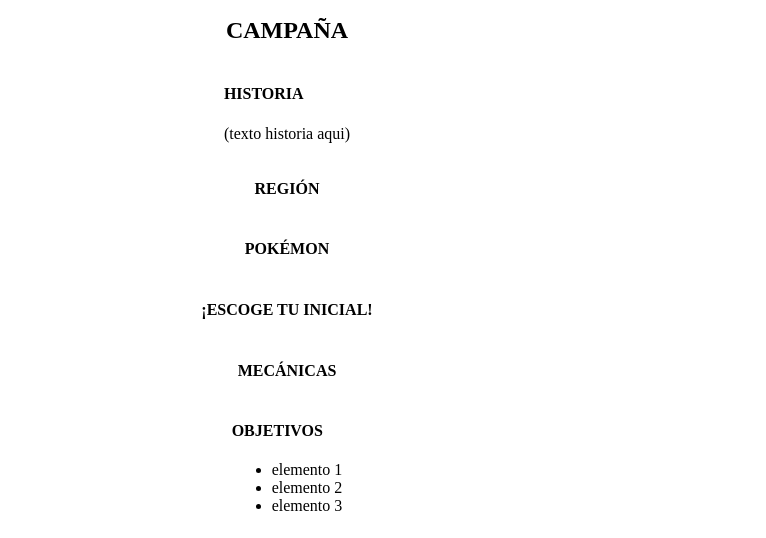
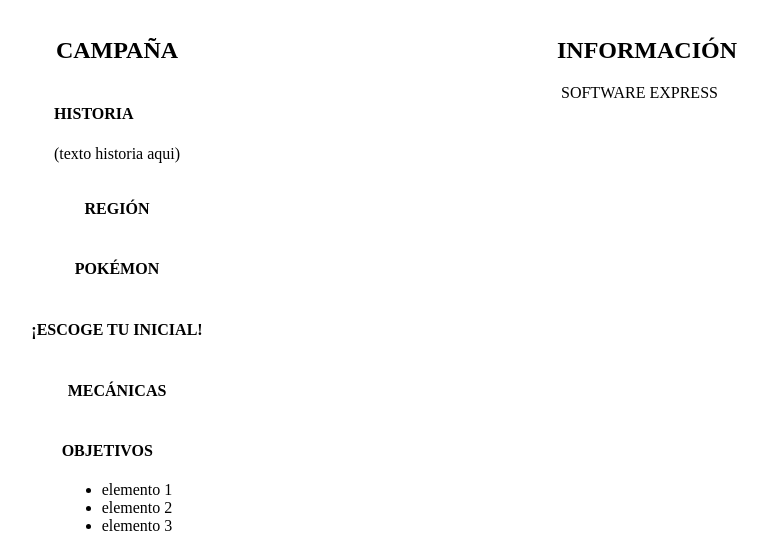
Before and after one commit to Micaldes/PKMN-Corona, a plain HTML site: page index.html in a window 1280 px wide. Shown: the part 354-892 px from the top of the page, without its empty margins (353-1119 px from the left). Drawn offline with Linux system fonts and the light colour scheme.

Commit message:
ColocacionCSS

```diff
--- a/index.html
+++ b/index.html
@@ -77,7 +77,7 @@
         <aside>
             <div class="info">
                 <h2>INFORMACIÓN</h2>
-                <img src="" alt=""> NOMBRE EMPRESA
+                <img src="" alt=""> SOFTWARE EXPRESS
 
             </div>
         </aside>
--- a/style.css
+++ b/style.css
@@ -17,3 +17,28 @@ nav a {
     margin-right: 10%;
 
 }
+
+.contenido {
+    display: flex;
+    justify-content: center;
+    align-items: flex-start;
+    gap: 40px;
+    max-width: 1200px;
+    margin: 0 auto;
+    padding: 20px;
+}
+
+main {
+    width: 70%;
+    max-width: 800px;
+}
+
+aside {
+    width: 25%;
+    max-width: 300px;
+}
+
+.subseccion{
+
+
+}
```
